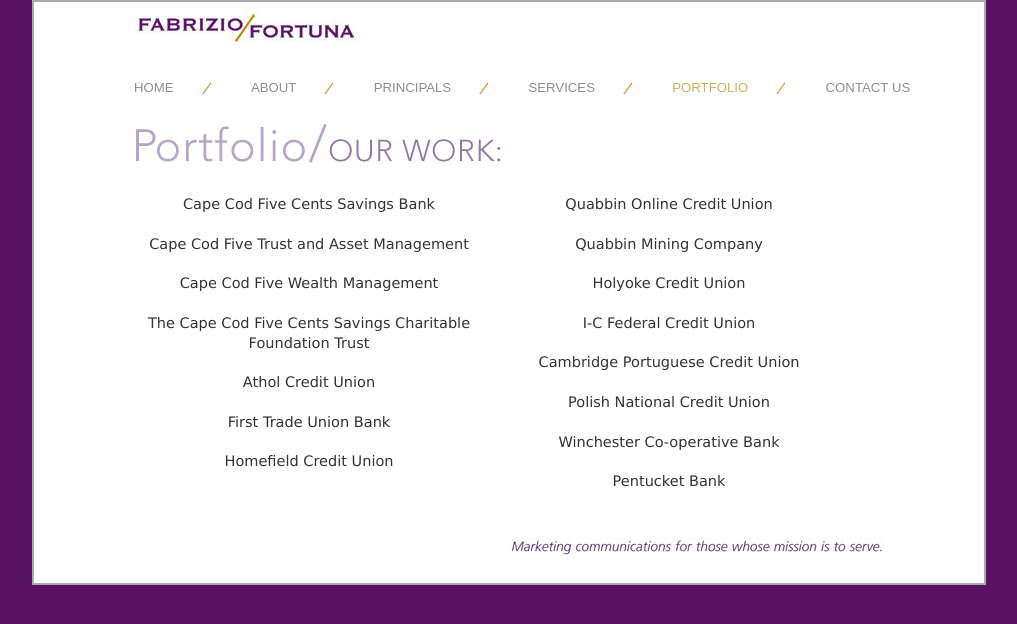
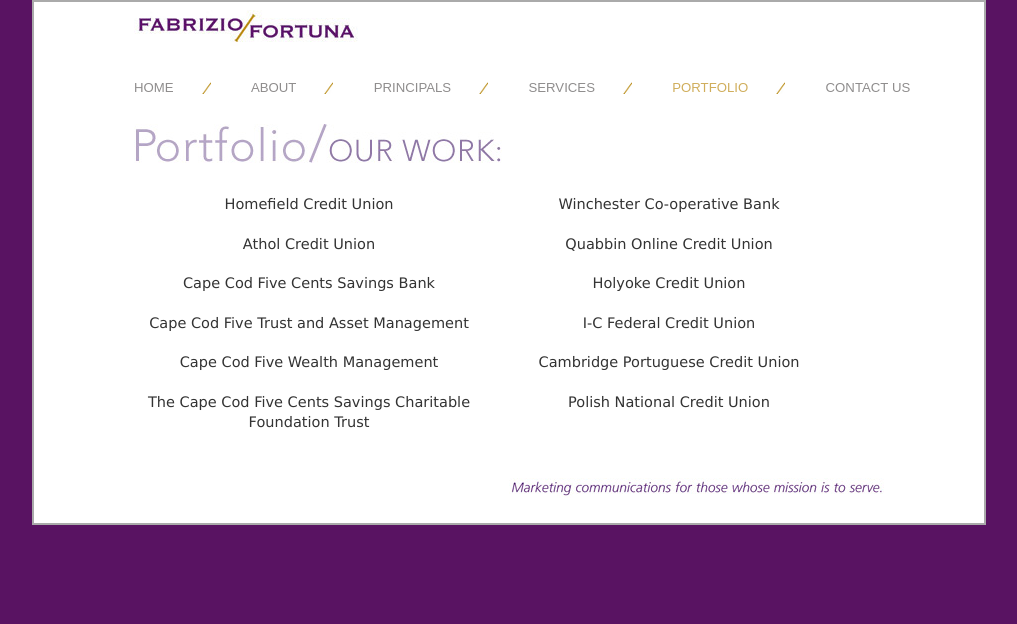
Before and after one commit to cp2boston/fabfor, a plain HTML site: page portfolio-our-work.html in a window 1280 px wide. Shown: the whole page, without its empty margins (131-1148 px from the left). Drawn offline with Linux system fonts and the light colour scheme.

Commit message:
Deletions
- Removed First Trade Union Bank
- Removed Quabbin Mining Company
- Removed Pentucket Bank
- Reordered Homefield Credit
- Reordered Athol Credit Union
- Reordered Pentucket Bank

```diff
--- a/portfolio-our-work.html
+++ b/portfolio-our-work.html
@@ -31,23 +31,20 @@
         </div>
         <div class="title span-19 prepend-3"><img src="img/Port_ourwork.jpg" alt="Portfolio-Our Work"></div>
         <div class="ourwork prepend-3 span-9">
+            <p><a href="portfolio-our-work-hfcu.html">Homefield Credit Union</a></p>
+            <p><a href="portfolio-our-work-acu.html">Athol Credit Union</a></p>
             <p><a href="portfolio-our-work-cc5.html">Cape Cod Five Cents Savings Bank</a></p>
             <p><a href="portfolio-our-work-cc5-TAM.html">Cape Cod Five Trust and Asset Management</a></p>
             <p><a href="portfolio-our-work-cc5-WM.html">Cape Cod Five Wealth Management</a></p>
             <p><a href="portfolio-our-work-cc5-Found.html">The Cape Cod Five Cents Savings Charitable Foundation Trust</a></p>
-            <p><a href="portfolio-our-work-acu.html">Athol Credit Union</a></p>
-            <p><a href="portfolio-our-work-ftub.html">First Trade Union Bank</a></p>
-            <p><a href="portfolio-our-work-hfcu.html">Homefield Credit Union</a></p>
         </div>
         <div class="ourwork span-9 last">
+            <p><a href="portfolio-our-work-wcb.html">Winchester Co-operative Bank</a></p>
             <p><a href="portfolio-our-work-qocu.html">Quabbin Online Credit Union</a></p>
-            <p><a href="portfolio-our-work-qmc.html">Quabbin Mining Company</a></p>
             <p><a href="portfolio-our-work-hcu.html">Holyoke Credit Union</a></p>
             <p><a href="portfolio-our-work-icu.html">I-C Federal Credit Union</a></p>
             <p><a href="portfolio-our-work-cpcu.html">Cambridge Portuguese Credit Union</a></p>
             <p><a href="portfolio-our-work-pncu.html">Polish National Credit Union</a></p>
-            <p><a href="portfolio-our-work-wcb.html">Winchester Co-operative Bank</a></p>
-            <p><a href="portfolio-our-work-pb.html">Pentucket Bank</a></p>
         </div>
         <div class="footer span-19 prepend-3">&nbsp;</div>
     </div>
```
